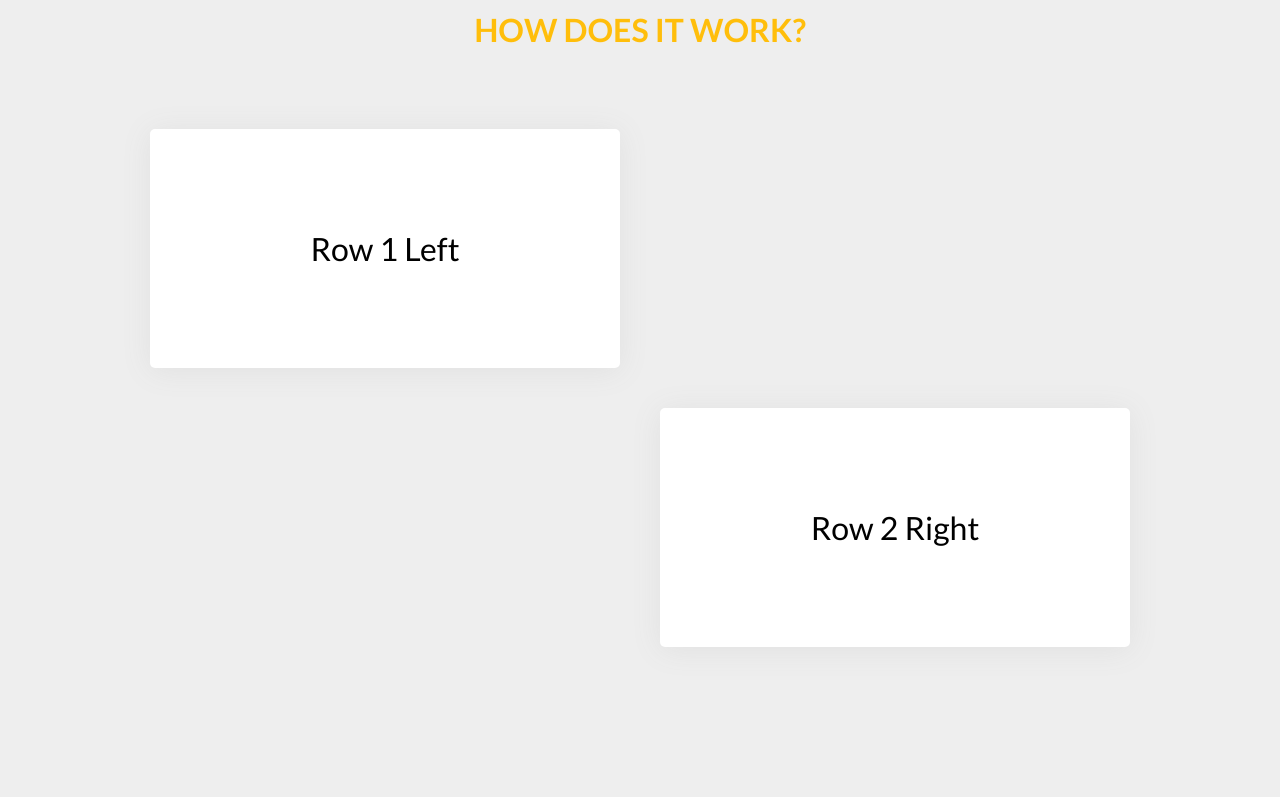
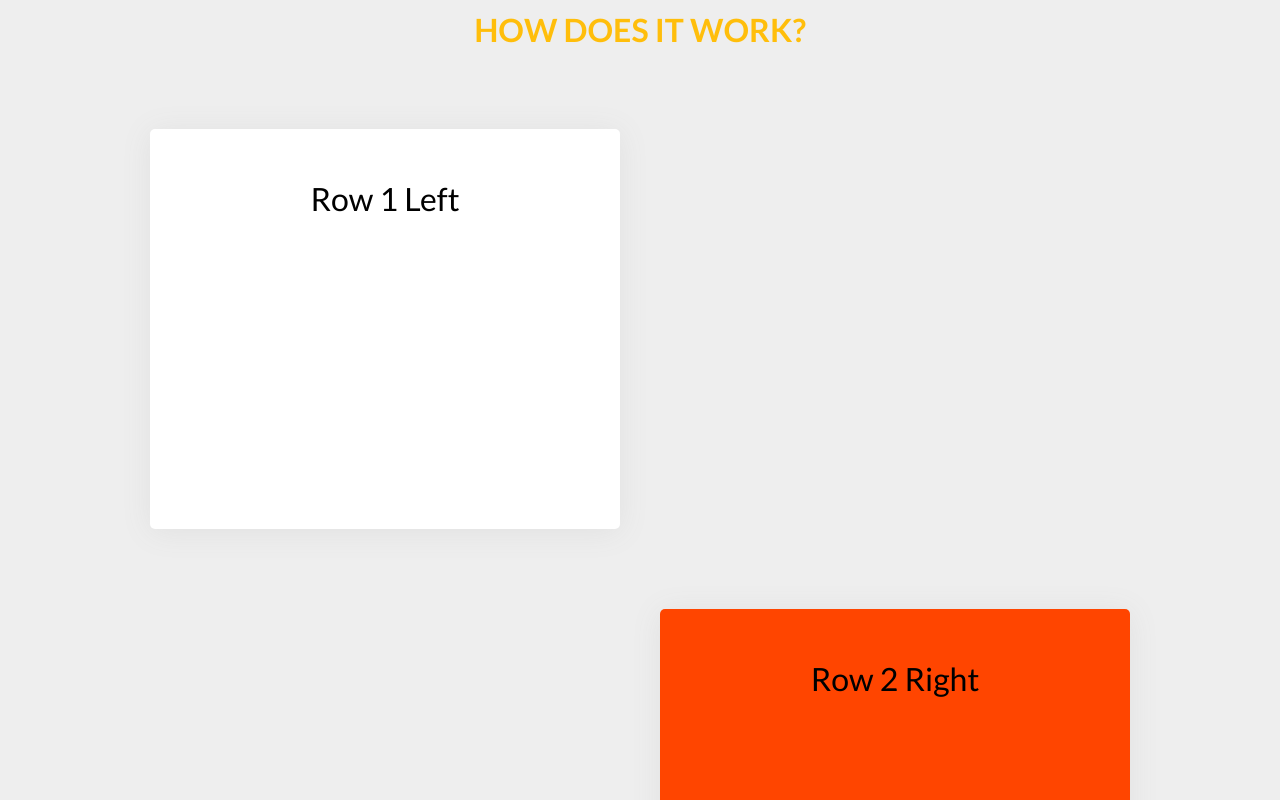
Before and after one commit to team-kataru/kataru-frontend, a React (Create React App) app: page / in a window 1280 px wide. Shown: the part 820-1620 px from the top of the page. Built offline with nearby package versions, Linux system fonts and the light colour scheme.

Commit message:
Fix: Store ref.current in a variable to ensure clean up correct ref

```diff
--- a/src/components/lp/Features.tsx
+++ b/src/components/lp/Features.tsx
@@ -4,12 +4,12 @@ import useObserver from "../../hooks/useObserver";
 function Features() {
   const leftCellRef = useRef<HTMLDivElement>(null);
   const rightCellRef = useRef<HTMLDivElement>(null);
-  const [leftVisible, setLeftVisible] = useState(false);
-  const [rightVisible, setRightVisible] = useState(false);
+  const [isLeftVisible, setIsLeftVisible] = useState(false);
+  const [isRightVisible, setIsRightVisible] = useState(false);
 
   // Invoke custom hook to mount observers, calling makeVisible when elements intersect
-  const makeLeftVisible = () => setLeftVisible(true);
-  const makeRightVisible = () => setRightVisible(true);
+  const makeLeftVisible = () => setIsLeftVisible(true);
+  const makeRightVisible = () => setIsRightVisible(true);
   const options = { rootMargin: "-120px 0px" };
   useObserver(leftCellRef, makeLeftVisible, options);
   useObserver(rightCellRef, makeRightVisible, options);
@@ -21,7 +21,7 @@ function Features() {
       <div className="features__grid">
         <div
           ref={leftCellRef}
-          className={`features__grid--item ${leftVisible ? "fade-in" : ""}`}
+          className={`features__grid--item ${isLeftVisible ? "fade-in" : ""}`}
         >
           Row 1 Left
         </div>
@@ -29,7 +29,7 @@ function Features() {
         <div className="features__grid--item">Row 2 Left</div>
         <div
           ref={rightCellRef}
-          className={`features__grid--item ${rightVisible ? "fade-in" : ""}`}
+          className={`features__grid--item ${isRightVisible ? "turn-red" : ""}`}
         >
           Row 2 Right
         </div>
--- a/src/hooks/useObserver.tsx
+++ b/src/hooks/useObserver.tsx
@@ -8,28 +8,28 @@ type callback = () => void;
 type options = IntersectionObserverInit;
 
 const useObserver = (ref: ref, callback: callback, options?: options) => {
-  // Run on mounting and if dependencies change
   useEffect(() => {
-    // Instantiate observer, entries at each intersection change
+    // Instantiate observer
     const observer = new IntersectionObserver((entries) => {
       entries.forEach((entry) => {
         if (entry.isIntersecting) {
-          // Invoke callback if element visible
+          // Invoke callback if visible
           callback();
           observer.unobserve(entry.target);
         }
       });
     }, options);
 
-    // Assign
+    // Assign ref to observer ()
+    const currentRef = ref.current!;
     if (ref.current) {
-      observer.observe(ref.current);
+      observer.observe(currentRef);
     }
 
     // Clean up
     return () => {
-      if (ref.current) {
-        observer.unobserve(ref.current);
+      if (currentRef) {
+        observer.unobserve(currentRef);
       }
     };
   }, [ref, callback, options]);
--- a/src/sass/components/_features.scss
+++ b/src/sass/components/_features.scss
@@ -18,9 +18,10 @@
     row-gap: 4rem;
 
     &--item {
+      height: 40rem;
+      padding: 5rem;
       border-radius: 5px;
       background-color: $color-white;
-      padding: 10rem;
       text-align: center;
       // Testing mixin
       @include hover-card-with-shadow;
@@ -37,3 +38,8 @@
   transform: translateX(0);
   opacity: 1;
 }
+
+.turn-red {
+  background-color: orangered;
+  opacity: 1;
+}
```
